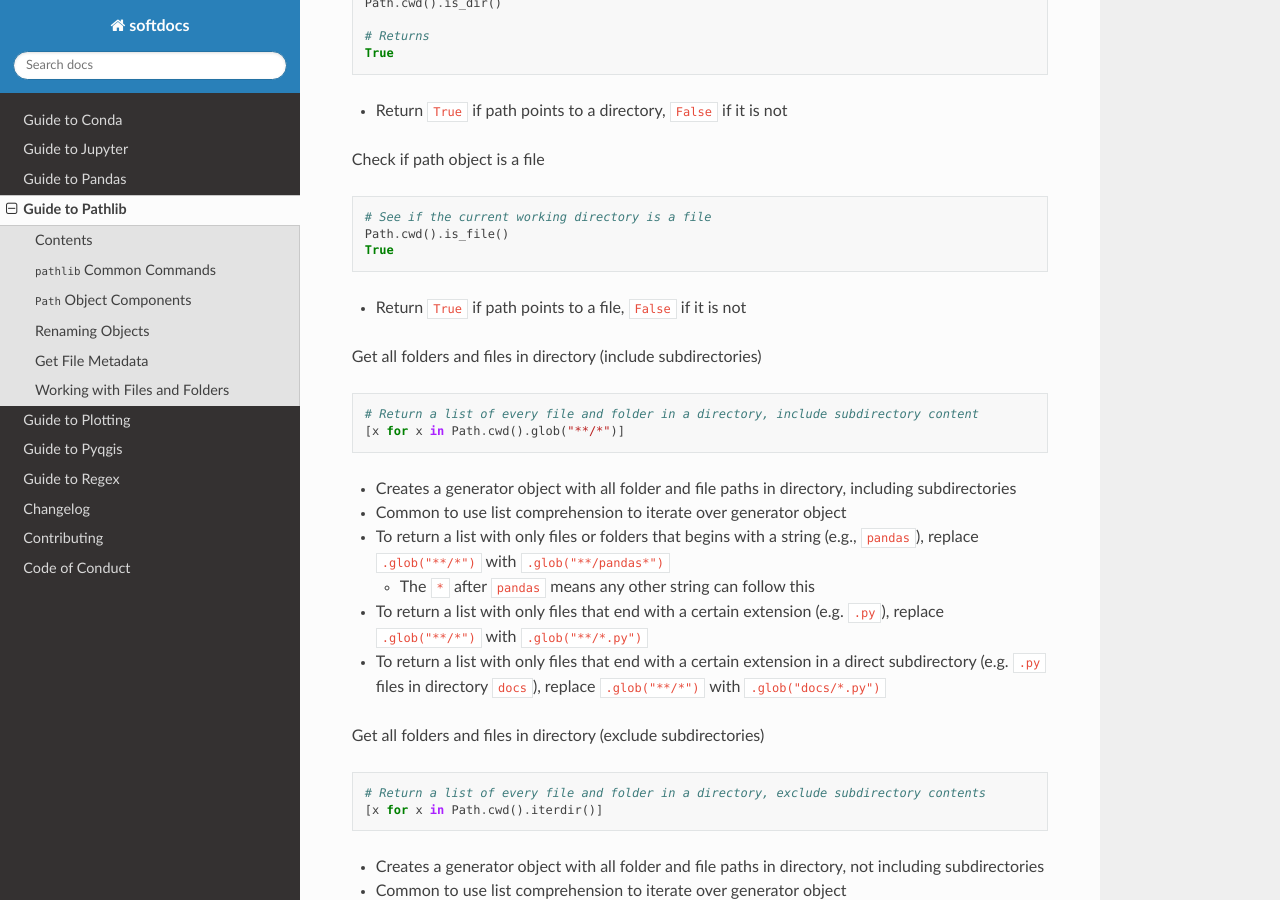
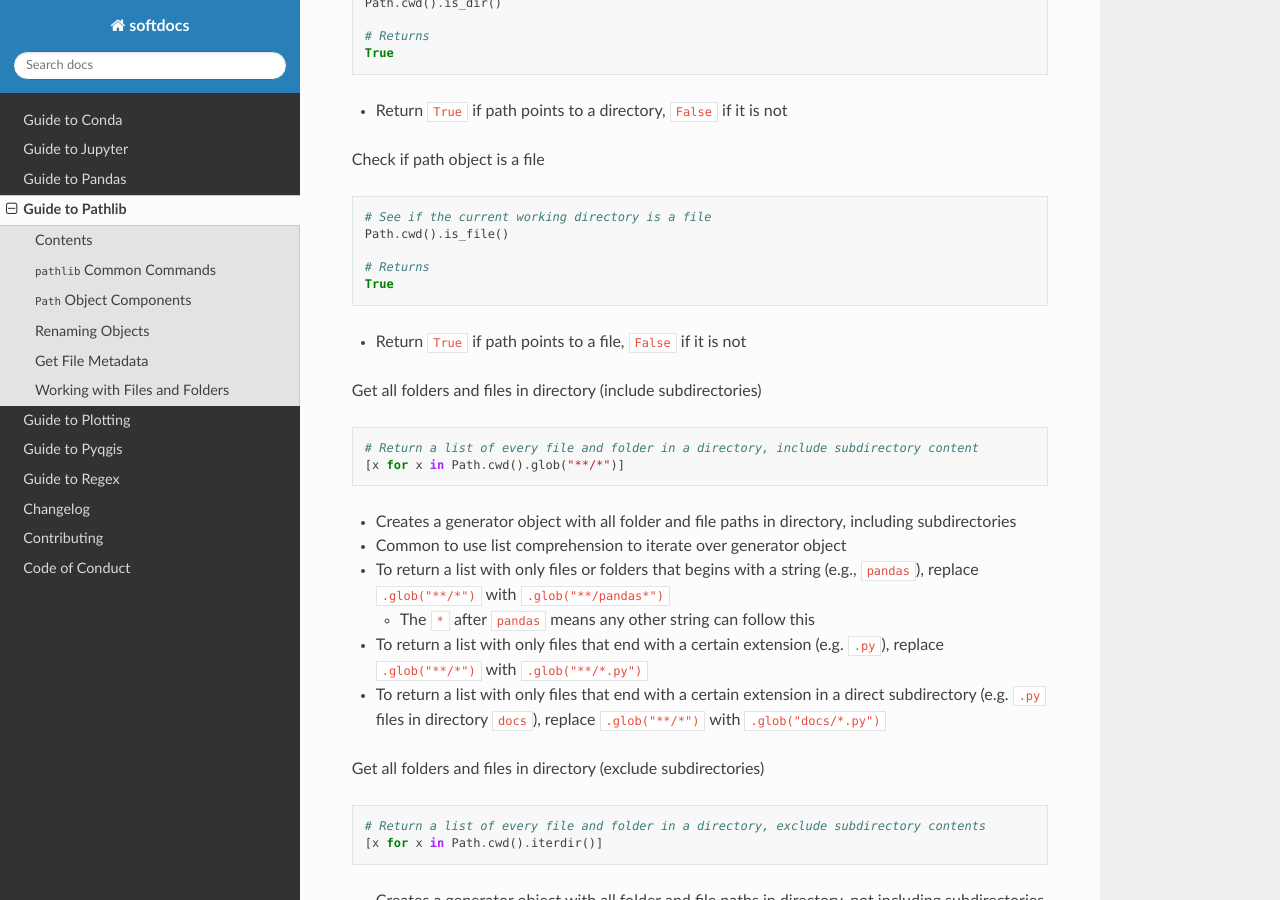
Before and after one commit to cjbayne/softdocs, a Sphinx documentation site: the page built from docs/guide_pathlib.md, in a window 1280 px wide and 900 px high, scrolled down 4619 px. Built offline with Sphinx 7.4.7 and the Read the Docs theme 3.1.0, drawn with Linux system fonts in a browser that asks for light colours; pages that are not in the unit, such as notebooks, are missing from menus.

Commit message:
Update pathlib guide

````diff
--- a/docs/guide_pathlib.md
+++ b/docs/guide_pathlib.md
@@ -225,6 +225,8 @@ Check if path object is a file
 ```python
 # See if the current working directory is a file
 Path.cwd().is_file()
+
+# Returns
 True
 ```
 
````
